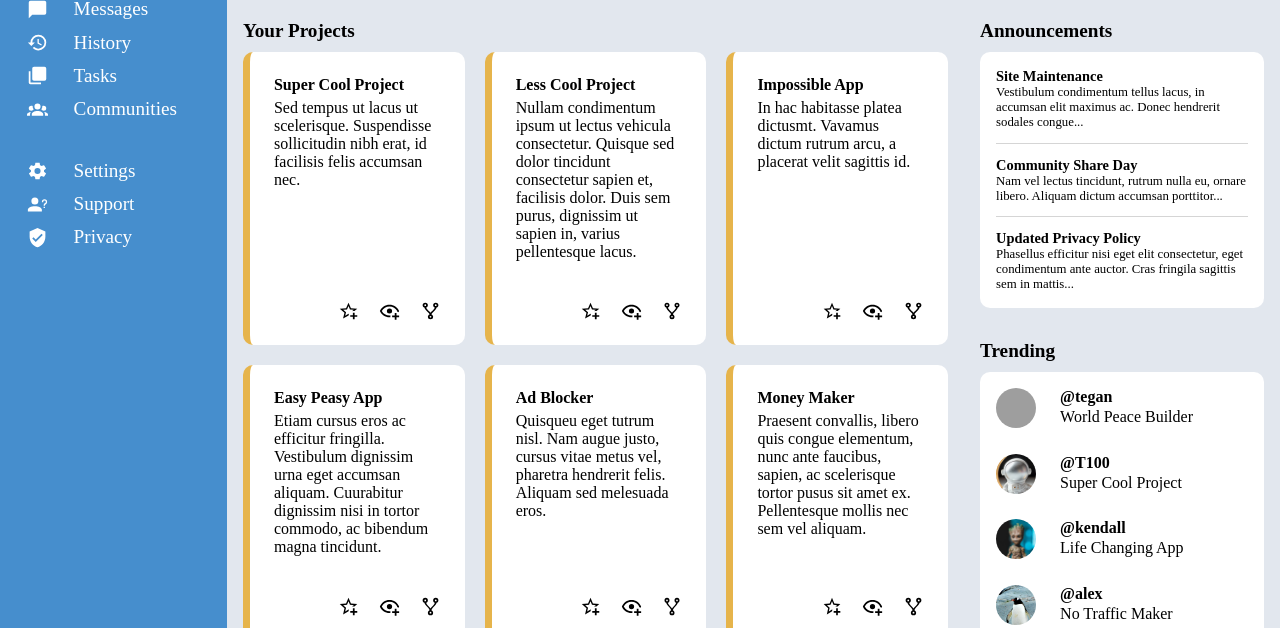
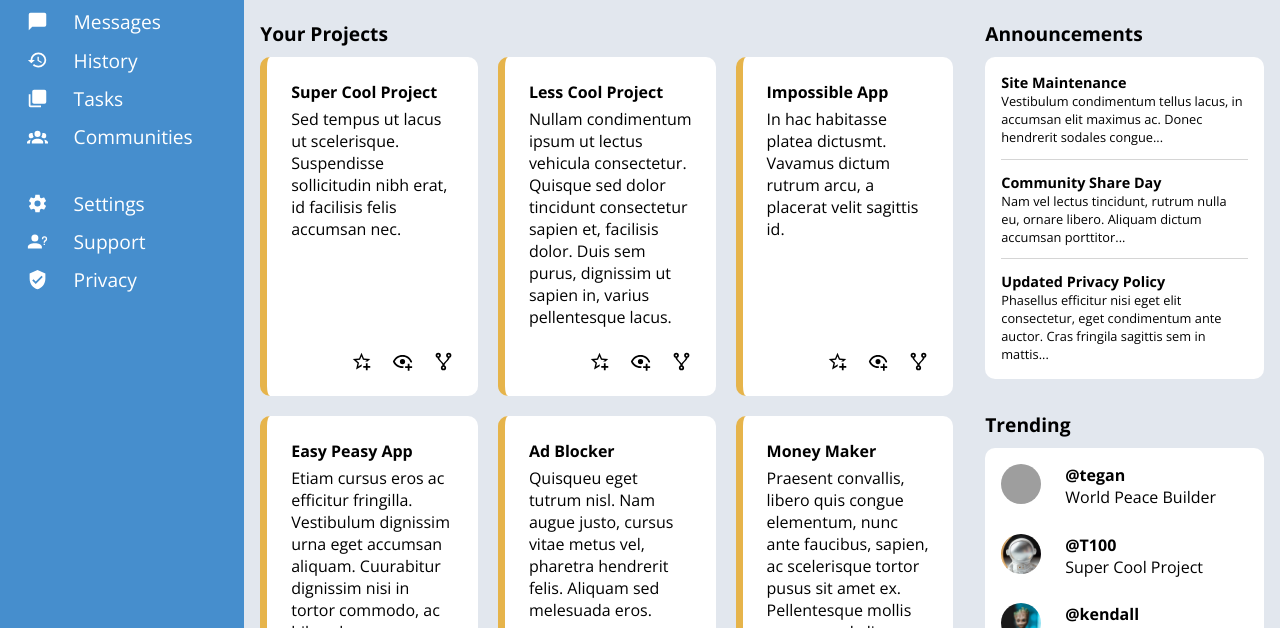
Before and after one commit to Triangular100/admin-dashboard, a plain HTML site: page index.html in a window 1280 px wide. Shown: the part 172-800 px from the top of the page. Drawn offline with nearby package versions, Linux system fonts and the light colour scheme; grey boxes are pictures that could not be loaded.

Commit message:
Add Open Sans font

```diff
--- a/index.html
+++ b/index.html
@@ -6,6 +6,10 @@
     <meta name="viewport" content="width=device-width, initial-scale=1.0">
     <title>Admin Dashboard</title>
     <link rel="stylesheet" href="styles/style.css">
+    <link rel="preconnect" href="https://fonts.googleapis.com">
+    <link rel="preconnect" href="https://fonts.gstatic.com" crossorigin>
+    <link href="https://fonts.googleapis.com/css2?family=Open+Sans:ital,wght@0,300..800;1,300..800&display=swap"
+        rel="stylesheet">
 </head>
 
 <body>
--- a/styles/style.css
+++ b/styles/style.css
@@ -11,6 +11,11 @@
     margin: 0;
     padding: 0;
     box-sizing: border-box;
+}
+
+
+body {
+    font-family: "Open Sans", sans-serif, Arial, Helvetica;
 }
 
 body,
```
